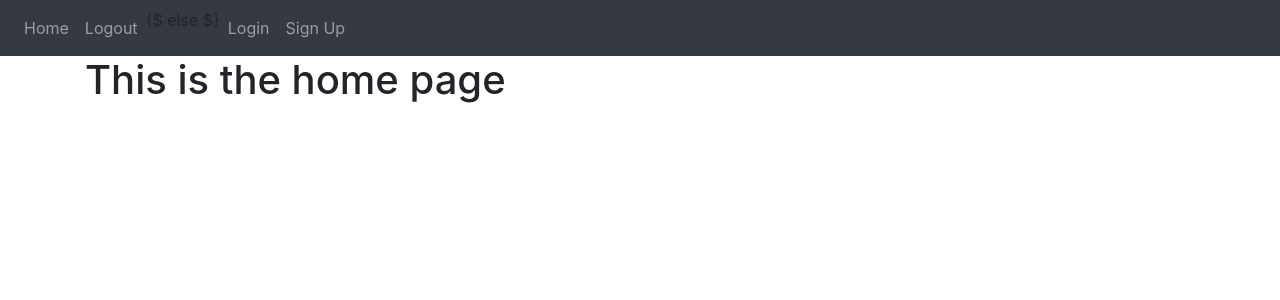
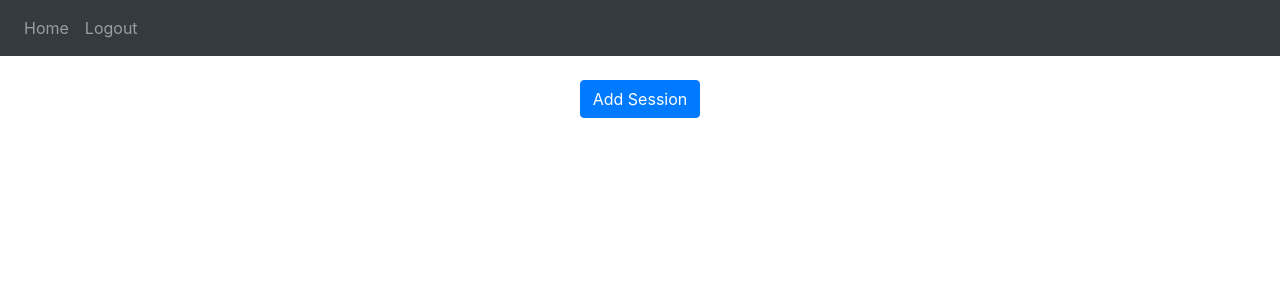
Before and after one commit to harryalexjones9/climbing_tracker, a Flask app: page / in a window 1280 px wide. Shown: the top 300 px of the page. Run offline with Flask 2, Linux system fonts and the light colour scheme; a user stored in the database is signed in; some libraries are stand-ins or nearby versions.

Commit message:
Fix bug with nav bar not showing

```diff
--- a/website/auth.py
+++ b/website/auth.py
@@ -13,7 +13,7 @@ def login():
         email = request.form.get('email')
         password = request.form.get('password')
 
-        user = User.query.filte_by(email=email).first()
+        user = User.query.filter_by(email=email).first()
         if user:
             if check_password_hash(user.password, password):
                 flash('Logged in sucessfully!', category='success')
@@ -41,7 +41,7 @@ def sign_up():
         password1 = request.form.get('password1')
         password2 = request.form.get('password2')
 
-        user = User.query.filte_by(email=email).first()
+        user = User.query.filter_by(email=email).first()
         if user:
             flash('An account with this email already exists.', category='error')
         elif len(email) < 4:
@@ -56,7 +56,7 @@ def sign_up():
             new_user = User(email=email, fullName=fullName, password=generate_password_hash(password1, method='sha256'))
             db.session.add(new_user)
             db.session.commit()
-            login_user(user, remember=True)
+            login_user(new_user, remember=True)
             flash('Account created!.', category='success')
             return redirect(url_for('views.home'))
 
--- a/website/templates/base.html
+++ b/website/templates/base.html
@@ -32,7 +32,7 @@
           {% if user.is_authenticated %}
           <a class="nav-item nav-link" id="home" href="/">Home</a>
           <a class="nav-item nav-link" id="logout" href="/logout">Logout</a>
-          {$ else $}
+          {% else %}
           <a class="nav-item nav-link" id="login" href="/login">Login</a>
           <a class="nav-item nav-link" id="signUp" href="/sign-up">Sign Up</a>
           {% endif %}
--- a/website/templates/home.html
+++ b/website/templates/home.html
@@ -1,3 +1,8 @@
 {% extends "base.html" %} {% block title %}Home{% endblock %} {% block content%}
-<h1>This is the home page</h1>
+<form method="POST">
+  <br />
+  <div align="center">
+    <button type="submit" class="btn btn-primary">Add Session</button>
+  </div>
+</form>
 {% endblock %}
--- a/website/templates/login.html
+++ b/website/templates/login.html
@@ -1,6 +1,7 @@
 {% extends "base.html" %} {% block title %}Login{% endblock %} {% block
 content%}
 <form method="POST">
+  <br />
   <h3 align="center">Login</h3>
   <div class="form-group">
     <label for="email">Email Address</label>
--- a/website/templates/sign_up.html
+++ b/website/templates/sign_up.html
@@ -1,6 +1,7 @@
 {% extends "base.html" %} {% block title %}Sign Up{% endblock %} {% block
 content%}
 <form method="POST">
+  <br />
   <h3 align="center">Sign Up</h3>
   <div class="form-group">
     <label for="email">Email Address</label>
```
Also changed, not shown: website/database.db.
